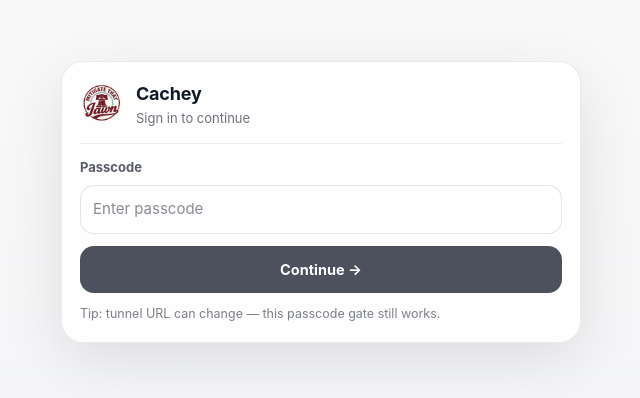
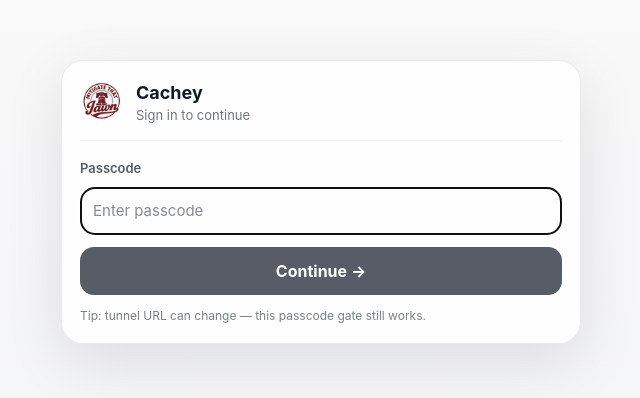
Before and after one commit to kganigap-291992/cdn-triage-bot, a Next.js app in the folder ui/: page /demo in a window 1280 px wide. Shown: the part 198-596 px from the top of the page, without its empty margins (319-959 px from the left). Built offline with nearby package versions, Linux system fonts and the light colour scheme.

Commit message:
Fix demo prerender crash

```diff
--- a/ui/app/demo/page.tsx
+++ b/ui/app/demo/page.tsx
@@ -1,20 +1,25 @@
-// app/demo/DemoLoginClient.tsx
 "use client";
 
 import Image from "next/image";
-import React, { useMemo, useState } from "react";
-import { useSearchParams } from "next/navigation";
+import React, { useEffect, useState } from "react";
 
-export default function DemoLoginClient() {
-  const sp = useSearchParams();
-  const nextPath = useMemo(() => sp.get("next") || "/", [sp]);
-
+export default function DemoLoginPage() {
+  const [nextPath, setNextPath] = useState("/");
   const [passcode, setPasscode] = useState("");
   const [loading, setLoading] = useState(false);
   const [err, setErr] = useState<string | null>(null);
 
+  // ✅ Runs ONLY in browser, never during build
+  useEffect(() => {
+    if (typeof window !== "undefined") {
+      const sp = new URLSearchParams(window.location.search);
+      setNextPath(sp.get("next") || "/");
+    }
+  }, []);
+
   async function onSubmit(e: React.FormEvent) {
     e.preventDefault();
+
     setErr(null);
     setLoading(true);
 
@@ -47,6 +52,7 @@
             priority
             style={{ borderRadius: 12 }}
           />
+
           <div>
             <div style={styles.title}>Cachey</div>
             <div style={styles.subtitle}>Sign in to continue</div>
@@ -55,25 +61,26 @@
 
         <form onSubmit={onSubmit} style={styles.form}>
           <label style={styles.label}>Passcode</label>
+
           <input
             value={passcode}
             onChange={(e) => setPasscode(e.target.value)}
             placeholder="Enter passcode"
             autoFocus
+            type="password"
             style={styles.input}
-            type="password"
           />
 
           {err && <div style={styles.error}>{err}</div>}
 
           <button
+            type="submit"
             disabled={loading || !passcode}
             style={{
               ...styles.primaryBtn,
-              opacity: loading || !passcode ? 0.75 : 1,
+              opacity: loading || !passcode ? 0.7 : 1,
               cursor: loading || !passcode ? "not-allowed" : "pointer",
             }}
-            type="submit"
           >
             {loading ? "Checking…" : "Continue →"}
           </button>
@@ -98,17 +105,18 @@
       '-apple-system, BlinkMacSystemFont, "SF Pro Display", "SF Pro Text", "Segoe UI", Roboto, Helvetica, Arial, sans-serif',
     color: "#111827",
   },
+
   card: {
     width: "100%",
     maxWidth: 520,
     background: "rgba(255,255,255,0.86)",
     backdropFilter: "blur(12px)",
-    WebkitBackdropFilter: "blur(12px)",
     border: "1px solid rgba(0,0,0,0.08)",
     borderRadius: 22,
     boxShadow: "0 18px 60px rgba(0,0,0,0.10)",
     padding: 18,
   },
+
   header: {
     display: "flex",
     alignItems: "center",
@@ -116,44 +124,50 @@
     paddingBottom: 14,
     borderBottom: "1px solid rgba(0,0,0,0.06)",
   },
-  title: { fontSize: 18, fontWeight: 750, letterSpacing: -0.2 },
-  subtitle: { marginTop: 2, fontSize: 13, color: "rgba(17,24,39,0.62)" },
+
+  title: { fontSize: 18, fontWeight: 750 },
+  subtitle: { fontSize: 13, opacity: 0.6 },
+
   form: { paddingTop: 14 },
+
   label: {
-    display: "block",
     fontSize: 13,
-    fontWeight: 650,
-    color: "rgba(17,24,39,0.70)",
+    fontWeight: 600,
+    opacity: 0.7,
   },
+
   input: {
     width: "100%",
     marginTop: 8,
-    padding: "12px 12px",
+    padding: "12px",
     borderRadius: 14,
-    border: "1px solid rgba(17,24,39,0.12)",
-    outline: "none",
+    border: "1px solid rgba(0,0,0,0.12)",
     fontSize: 15,
-    background: "white",
   },
+
   error: {
     marginTop: 10,
-    padding: "10px 12px",
-    borderRadius: 14,
-    border: "1px solid rgba(239,68,68,0.25)",
-    background: "rgba(239,68,68,0.07)",
+    padding: 10,
+    borderRadius: 12,
+    background: "rgba(239,68,68,0.08)",
     color: "#991b1b",
     fontSize: 13,
   },
+
   primaryBtn: {
     marginTop: 12,
     width: "100%",
-    padding: "12px 14px",
+    padding: "12px",
     borderRadius: 14,
-    border: "1px solid rgba(0,0,0,0.10)",
     background: "#111827",
     color: "white",
-    fontWeight: 750,
-    fontSize: 14.5,
+    fontWeight: 700,
+    border: "none",
   },
-  small: { marginTop: 12, fontSize: 12.5, color: "rgba(17,24,39,0.55)" },
+
+  small: {
+    marginTop: 12,
+    fontSize: 12,
+    opacity: 0.55,
+  },
 };
```
